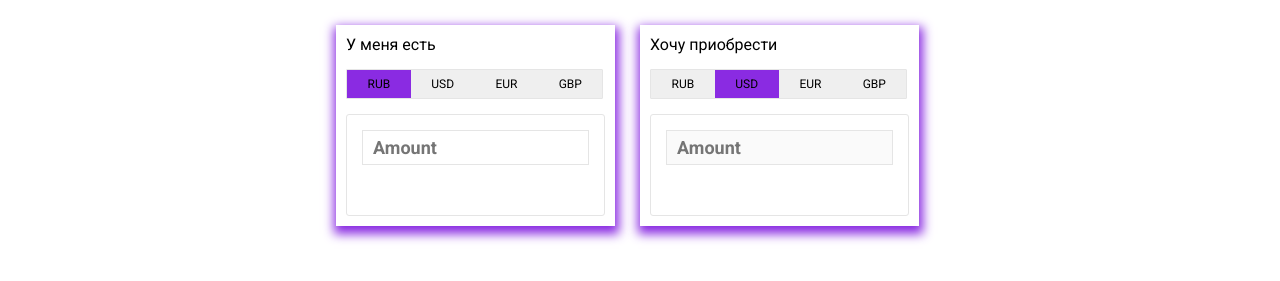
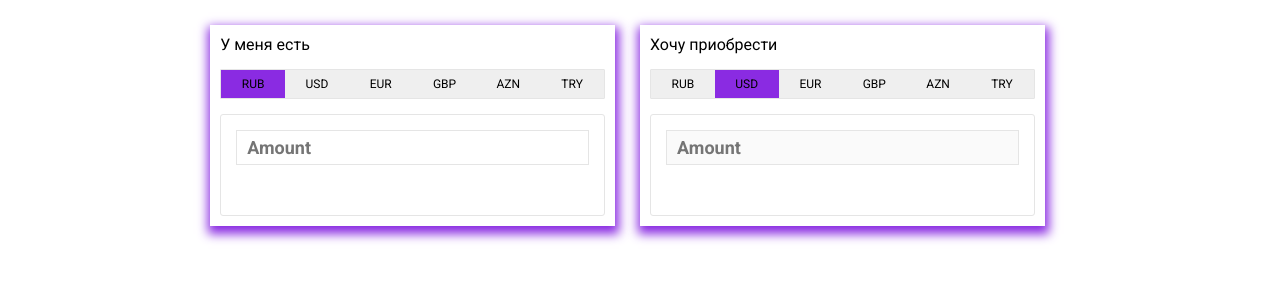
Before and after one commit to rufetisr/Converter, a plain HTML site: page index.html in a window 1280 px wide. Shown: the part 161-442 px from the top of the page. Drawn offline with Linux system fonts and the light colour scheme; no server answers.

Commit message:
add try and azn currency

```diff
--- a/index.html
+++ b/index.html
@@ -37,6 +37,8 @@
                         <button>USD</button>
                         <button>EUR</button>
                         <button>GBP</button>
+                        <button>AZN</button>
+                        <button>TRY</button>
                     </div>
                     <div class="area">
                         <input class="base" type="number" placeholder="Amount">
@@ -50,6 +52,8 @@
                         <button>USD</button>
                         <button>EUR</button>
                         <button>GBP</button>
+                        <button>AZN</button>
+                        <button>TRY</button>
                     </div>
                     <div class="area">
                         <input disabled class="rate" type="number" placeholder="Amount">
--- a/style.css
+++ b/style.css
@@ -111,7 +111,7 @@ main > .converter{
     justify-content: space-between;
     border: 1px solid #E5E5E5;
     border-radius: 3px;
-    max-width: 259px;
+    /* min-width: min-content; */
     padding: 15px;
     height: 102px;
 }
```
